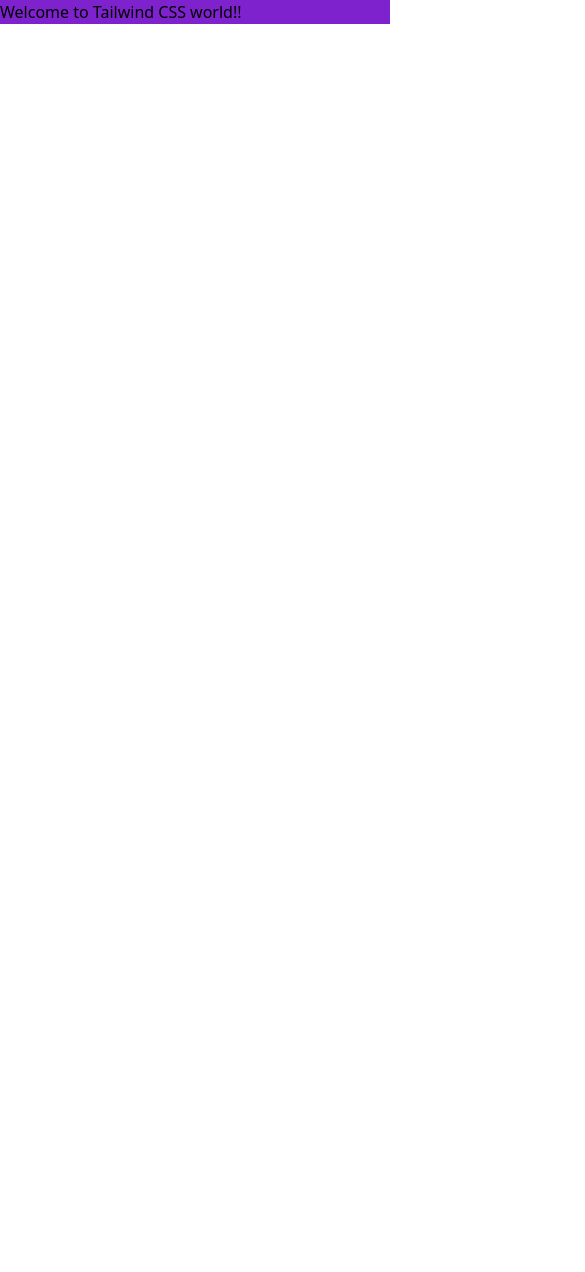
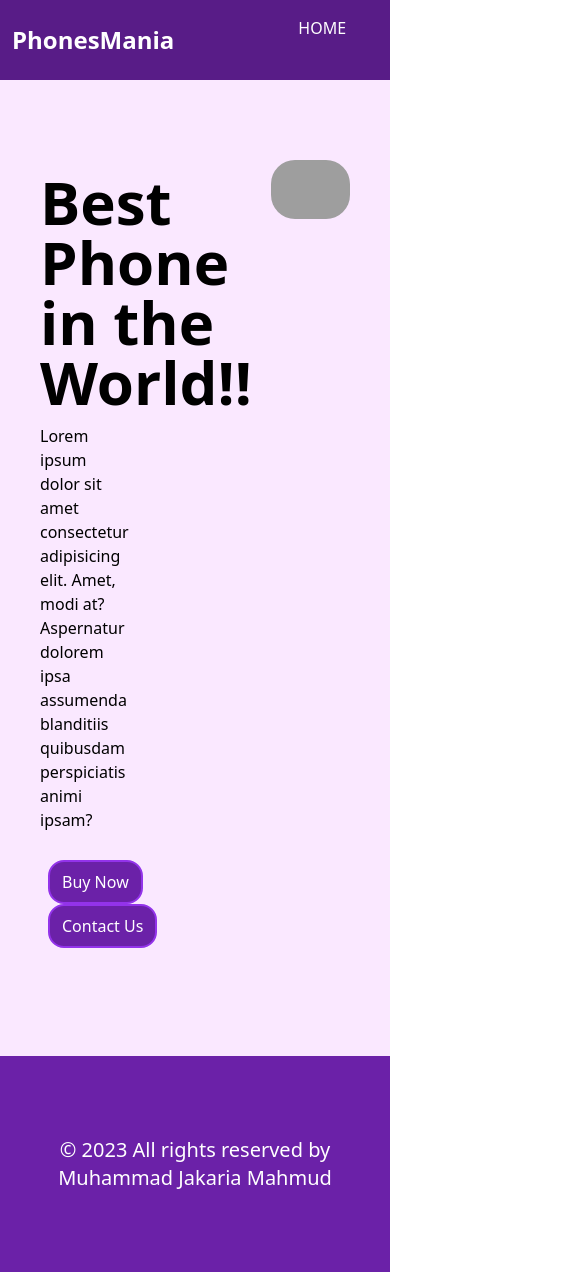
Before and after one commit to Jakaria230161/firstProjectsOf-tailwindCSS, a website: page index.html in a window 390 px wide. Shown: the top 1272 px of the page, 585 px wide, since content can reach past the window. Before the commit the page ends 844 px from the top, so only its background shows below. Drawn offline with nearby package versions, Linux system fonts and the light colour scheme; grey boxes are pictures that could not be loaded.

Commit message:
projects done without responsiveness

```diff
--- a/index.html
+++ b/index.html
@@ -8,7 +8,49 @@
   <!-- Tailwind css cdn link here  -->
   <script src="https://cdn.tailwindcss.com"></script>
 </head>
-<body>
-  <h1 class="bg-purple-700">Welcome to Tailwind CSS world!!</h1>
+<body class="scroll-smooth">
+  <!-- Header section starts here  -->
+  <header>
+    <!-- Nav starts here  -->
+    <nav class="flex justify-between bg-purple-900 text-white">
+      <span class="flex items-center mx-3 font-bold text-2xl cursor-pointer">PhonesMania</span>
+      <ul class="flex px-28 py-4 space-x-11 justify-end uppercase">
+        <li class="cursor-pointer hover:scale-110 hover:font-semibold">Home</li>
+        <li class="cursor-pointer hover:scale-110 hover:font-semibold">About</li>
+        <li class="cursor-pointer hover:scale-110 hover:font-semibold">Catalogue</li>
+        <li class="cursor-pointer hover:scale-110 hover:font-semibold">Contact Us</li>
+      </ul>
+
+    </nav>
+    <!-- Nav ends here  -->
+  </header>
+  <!-- Header section ends here  -->
+
+  <!-- Main section starts here  -->
+  <main class="bg-fuchsia-100 py-20 pl-10">
+    <section class="flex justify-around">
+      <div class="py-3">
+        <h1 class="text-6xl font-semibold">Best Phone in the World!!</h1>
+        <p class="w-1/3 py-3">Lorem ipsum dolor sit amet consectetur adipisicing elit. Amet, modi at? Aspernatur dolorem ipsa assumenda blanditiis quibusdam perspiciatis animi ipsam?</p>
+
+        <div class="my-4">
+          <button class="bg-purple-800 hover:bg-white hover:text-purple-700 border-2 border-purple-600 hover:font-semibold px-3 py-2 rounded-2xl text-white mx-2">Buy Now</button>
+          <button class="bg-purple-800 hover:bg-white hover:text-purple-700 border-2 border-purple-600 hover:font-semibold px-3 py-2 rounded-2xl text-white mx-2">Contact Us</button>
+        </div>
+      </div>
+
+      <div class="pr-10">
+        <img src="https://us.123rf.com/450wm/colorfuelstudio/colorfuelstudio2203/colorfuelstudio220300108/colorfuelstudio220300108.jpg?ver=6" class="rounded-3xl" alt="photo">
+      </div>
+
+    </section>
+  </main>
+  <!-- Main section ends here  -->
+
+  <!-- Footer section starts here  -->
+  <footer class="bg-purple-800 h-50 py-20">
+    <p class="text-white text-xl text-center">&copy; 2023 All rights reserved by Muhammad Jakaria Mahmud</p>
+  </footer>
+  <!-- Footer section ends here  -->
 </body>
 </html>
```
